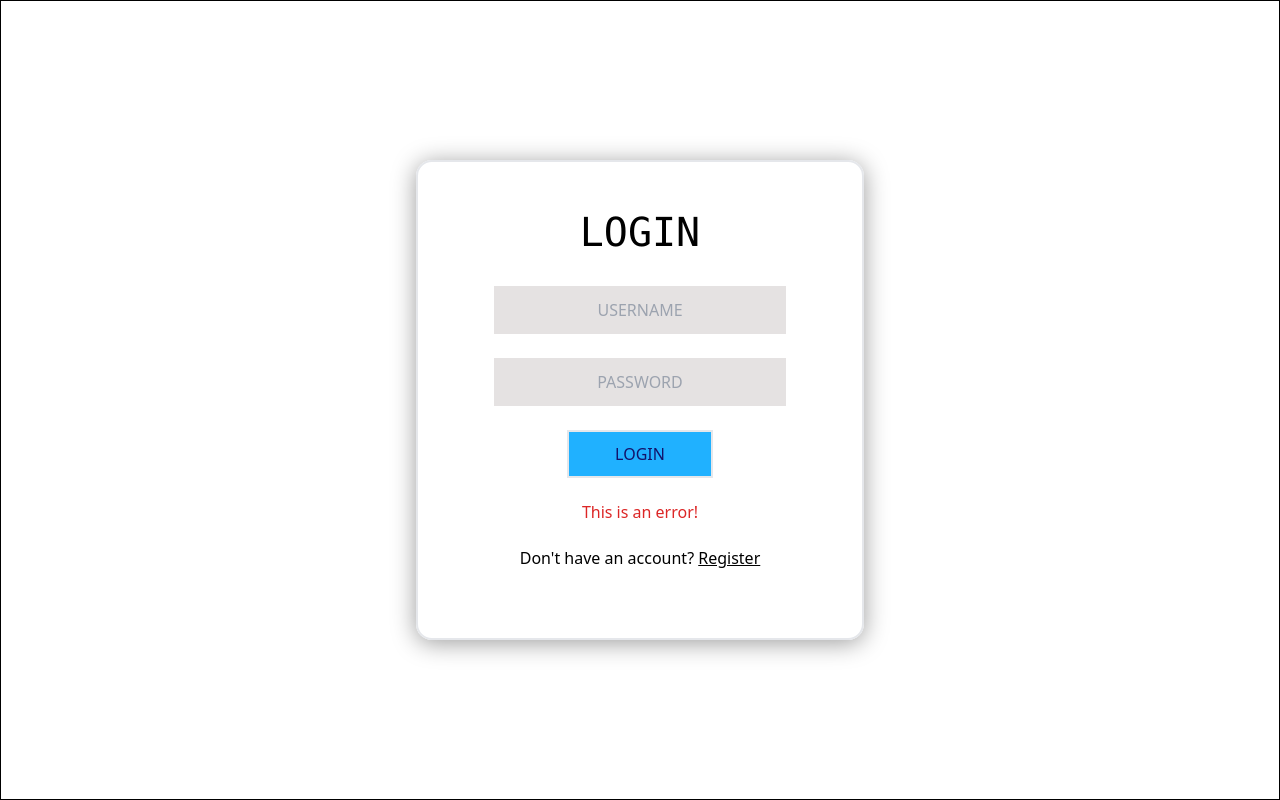
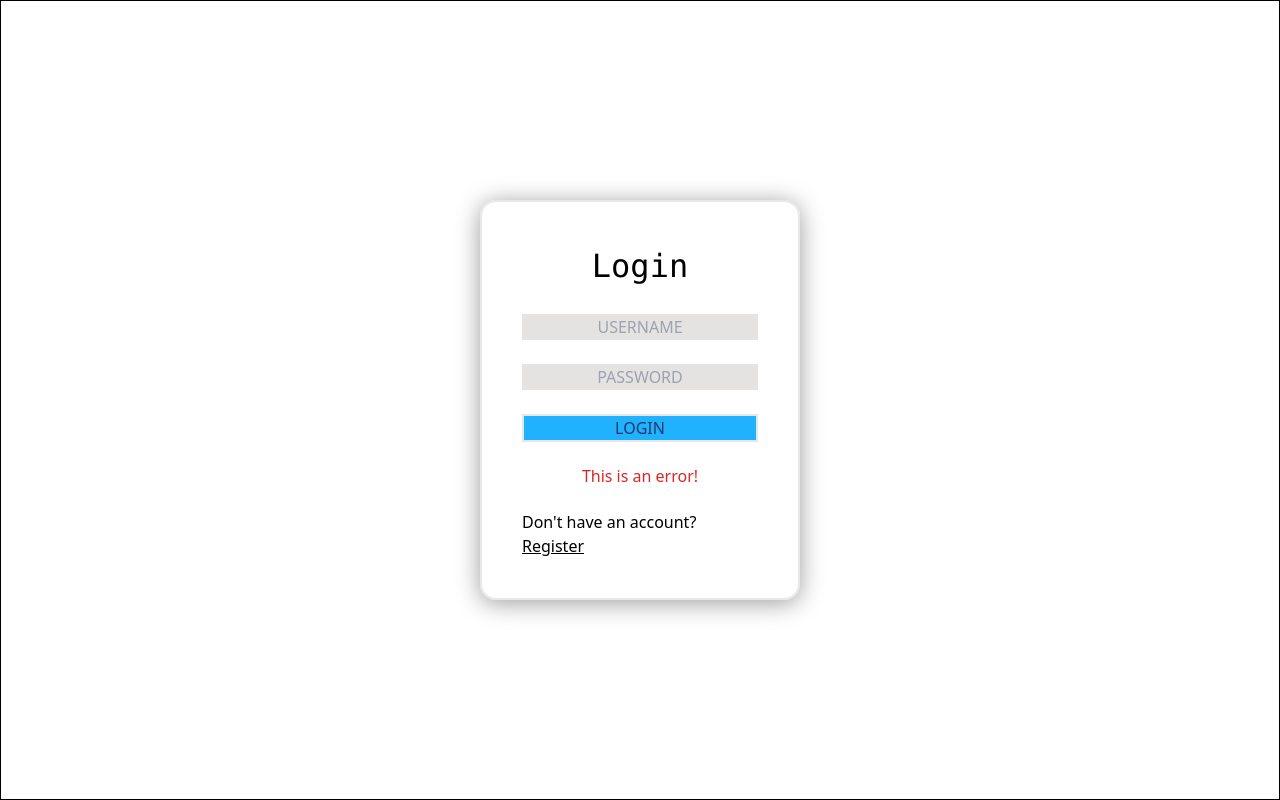
Before and after one commit to R3yz0n/BLOG, a React (Create React App) app in the folder client/: page /login in a window 1280 px wide. Built offline with nearby package versions, Linux system fonts and the light colour scheme.

Commit message:
new branch

```diff
--- a/client/src/index.css
+++ b/client/src/index.css
@@ -23,16 +23,10 @@
 } */
 .form-card button{
   background-color:rgb(32, 177, 255);
-  color: rgb(19, 19, 106);
 
 }
 
-.form-card button:hover{
-  /* height: 3.5em; */
-  width: 42%;
-  font-weight: 400;
-  font-size: 1.3rem;
-}
+
 
 /* @font-face{
 
--- a/client/src/pages/Login.jsx
+++ b/client/src/pages/Login.jsx
@@ -7,13 +7,13 @@ const Login = () => {
         <div name='login' className='b flex flex-col w-screen h-screen'>
 
 
-            <form className='flex flex-col sm:w-[20rem] md:w-[24rem] xl:w-[28rem] border-2 m-auto sm:h-[25rem] md:h-[26rem] xl:h-[30rem] p-10 gap-6 shadow-2xl form-card rounded-[1em]'>
-                <h1 className='text-[2.5rem] mx-auto font-mono '>LOGIN</h1>
+            <form className='flex flex-col sm:w-[20rem] md:w-[20rem]  border-2 m-auto sm:h-[25rem]  p-10 gap-6 shadow-2xl form-card rounded-[1em]'>
+                <h1 className='text-[2rem] mx-auto font-mono '>Login</h1>
 
-                <input type="text" placeholder='USERNAME' className=' text-center mx-auto w-[80%] h-[3rem]' />
-                <input type="text" placeholder='PASSWORD' className=' text-center mx-auto w-[80%] h-[3rem]' />
+                <input type="text" placeholder='USERNAME' className=' text-center mx-auto w-[100%] h-[3rem]' />
+                <input type="text" placeholder='PASSWORD' className=' text-center mx-auto w-[100%] h-[3rem]' />
 
-                <button className='mx-auto w-[40%] h-[3rem] border-2'>LOGIN</button>
+                <button className='mx-auto w-full text-[#203b67] h-[3rem] border-2'>LOGIN</button>
                 <p className='text-red-600 mx-auto my-[-2px]'>This is an error!</p>
 
                 <p className='mx-auto'> Don't have an account? <Link className='underline' to='/register'> Register</Link> </p>
--- a/client/src/pages/Register.jsx
+++ b/client/src/pages/Register.jsx
@@ -8,7 +8,7 @@ const Register = () => {
 
 
 
-            <form className='sm:w-[20rem] md:w-[24rem] xl:w-[28rem] sm:h-[25rem] md:h-[26rem] xl:h-[30rem] rounded-[1em] form-card flex flex-col w-1/3 border-2 m-auto h-[400px] p-10 gap-4 relative items-center'>
+            <form className='sm:w-[20rem] md:w-[24rem] xl:w-[28rem] sm:h-[25rem] md:h-[26rem] xl:h-[30rem] rounded-[1em] form-card flex flex-col border-2 m-auto  p-10 gap-4 relative items-center'>
                 <img src={Logo} alt="error" className='rounded-2xl w-20 absolute top-[-5%] left-[0]' />
                 <h1 className='text-[2.7rem] mx-auto'>SIGNUP</h1>
 
```
